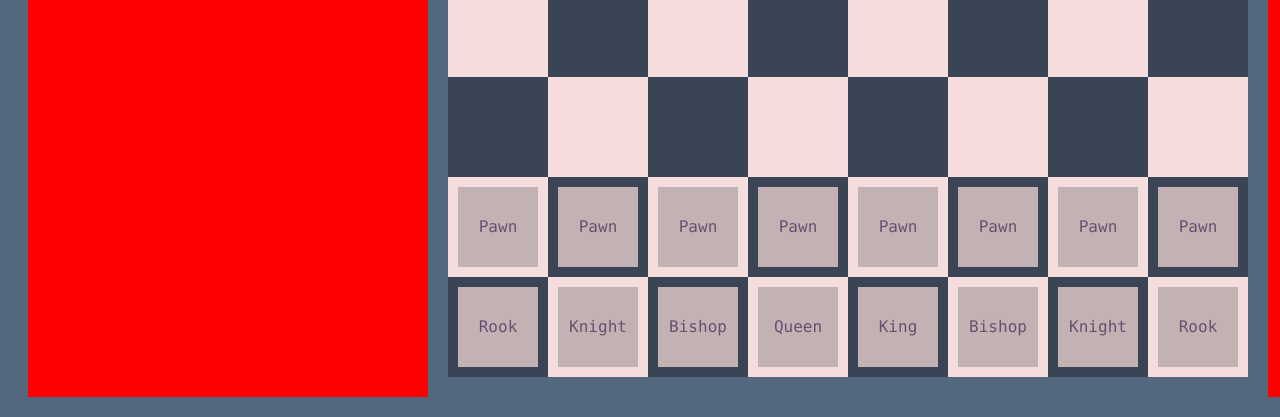
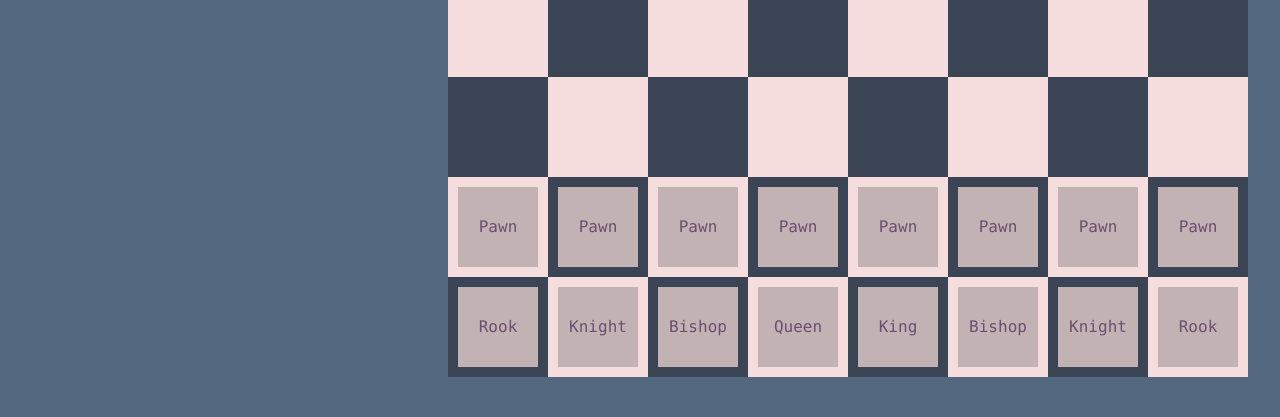
Before and after one commit to emmauscc/collaborative-project-team-joe, a plain HTML site: page index.html in a window 1280 px wide. Shown: the part 671-1088 px from the top of the page. Drawn offline with Linux system fonts and the light colour scheme.

Commit message:
graveyard css fix

```diff
--- a/style.css
+++ b/style.css
@@ -60,7 +60,7 @@ body{
 .bottomBox{
     height: 500px;
     width: 400px;
-    background-color: red;
+    background-color: #53687E;
     font-family: "Monaco", monospace;
     text-align: center;
     float: left;
```
